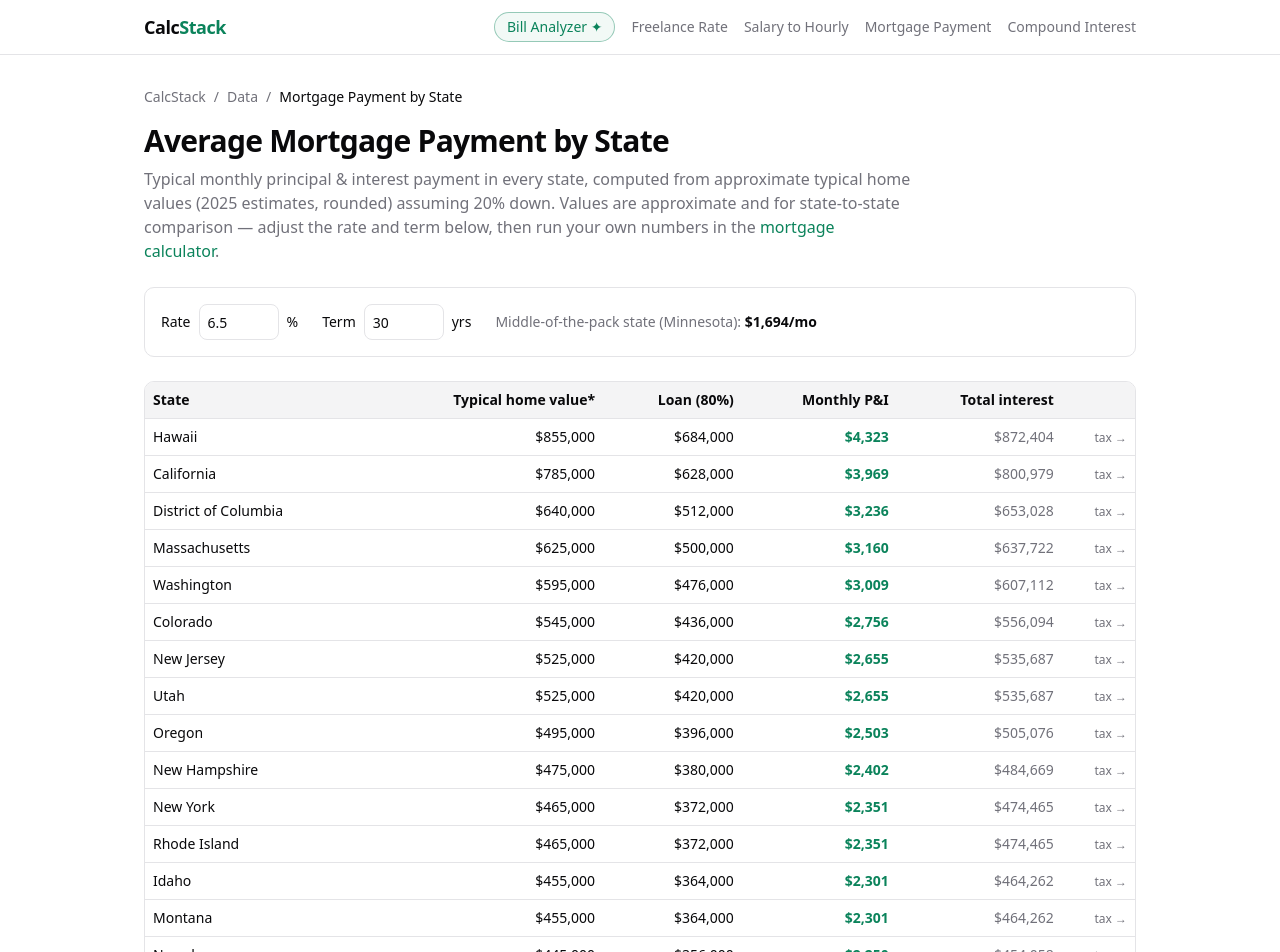
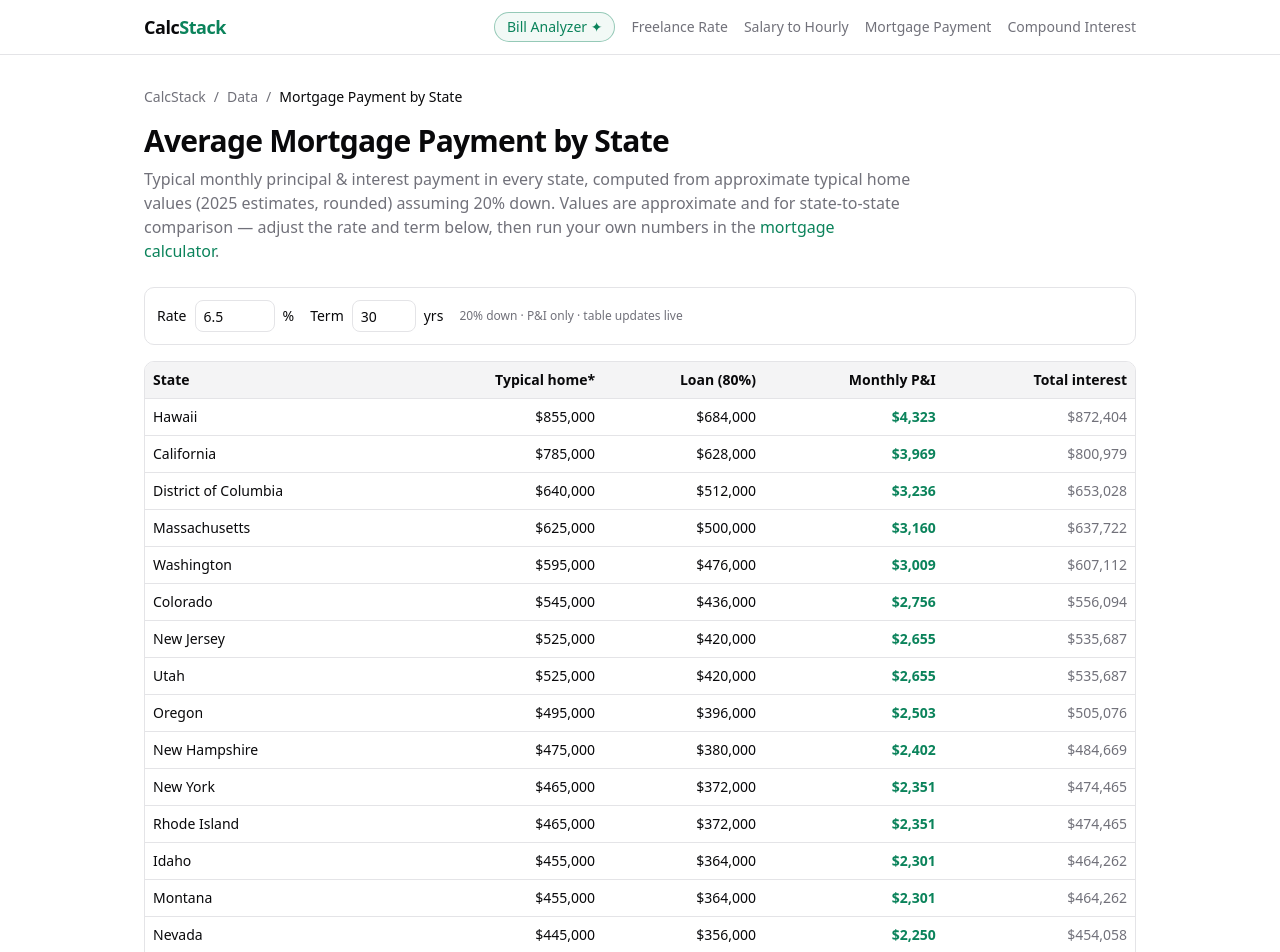
Before and after one commit to LIMENHelix/calcstack, a React (Vite) app: page /data/mortgage-payment-by-state in a window 1280 px wide. Shown: the top 952 px of the page. Built offline with nearby package versions, Linux system fonts and the light colour scheme.

Commit message:
Embeddable live data tables (mortgage-by-state, salary-by-job) with copy snippets on data pages

```diff
--- a/src/App.tsx
+++ b/src/App.tsx
@@ -6,12 +6,14 @@ import BillAnalyzer from './pages/BillAnalyzer'
 import DataMortgage from './pages/DataMortgage'
 import DataSalaries from './pages/DataSalaries'
 import EmbedPage from './pages/EmbedPage'
+import EmbedTablePage from './pages/EmbedTablePage'
 
 export default function App() {
   return (
     <Routes>
       {/* Bare widget route for iframes — no site chrome */}
       <Route path="/embed/:slug" element={<EmbedPage />} />
+      <Route path="/embed/table/:name" element={<EmbedTablePage />} />
       <Route
         path="*"
         element={
--- /dev/null
+++ b/src/components/MortgageTable.tsx
@@ -0,0 +1,59 @@
+import { useState } from 'react'
+import { HOME_VALUES } from '@/data/stats'
+import { monthlyPayment, usd } from '@/lib/calc'
+
+/** Interactive mortgage-by-state table — used on the data page AND the embed widget. */
+export function MortgageTable({ compact = false }: { compact?: boolean }) {
+  const [rate, setRate] = useState(6.5)
+  const [years, setYears] = useState(30)
+
+  const rows = HOME_VALUES.map((s) => {
+    const principal = s.value * 0.8
+    const pmt = monthlyPayment(principal, rate, years)
+    return { ...s, principal, pmt, interest: pmt * years * 12 - principal }
+  }).sort((a, b) => b.pmt - a.pmt)
+
+  return (
+    <div>
+      <div className="mb-4 flex flex-wrap items-center gap-4 rounded-lg border bg-card p-3">
+        <label className="flex items-center gap-2 text-sm">
+          Rate
+          <input type="number" step="0.1" value={rate} onChange={(e) => setRate(parseFloat(e.target.value) || 0)}
+            className="h-8 w-20 rounded-md border border-input bg-transparent px-2 text-sm" />
+          %
+        </label>
+        <label className="flex items-center gap-2 text-sm">
+          Term
+          <input type="number" value={years} onChange={(e) => setYears(parseFloat(e.target.value) || 30)}
+            className="h-8 w-16 rounded-md border border-input bg-transparent px-2 text-sm" />
+          yrs
+        </label>
+        <span className="text-xs text-muted-foreground">20% down · P&I only · table updates live</span>
+      </div>
+      <div className={`overflow-x-auto rounded-lg border ${compact ? 'max-h-[480px] overflow-y-auto' : ''}`}>
+        <table className="w-full text-sm">
+          <thead className="sticky top-0 bg-muted">
+            <tr>
+              <th className="p-2 text-left">State</th>
+              <th className="p-2 text-right">Typical home*</th>
+              {!compact && <th className="p-2 text-right">Loan (80%)</th>}
+              <th className="p-2 text-right">Monthly P&I</th>
+              {!compact && <th className="p-2 text-right">Total interest</th>}
+            </tr>
+          </thead>
+          <tbody>
+            {rows.map((r) => (
+              <tr key={r.slug} className="border-t hover:bg-muted/40">
+                <td className="p-2 font-medium">{r.state}</td>
+                <td className="p-2 text-right">{usd(r.value)}</td>
+                {!compact && <td className="p-2 text-right">{usd(r.principal)}</td>}
+                <td className="p-2 text-right font-semibold text-primary">{usd(r.pmt, 0)}</td>
+                {!compact && <td className="p-2 text-right text-muted-foreground">{usd(r.interest)}</td>}
+              </tr>
+            ))}
+          </tbody>
+        </table>
+      </div>
+    </div>
+  )
+}
--- /dev/null
+++ b/src/components/SalaryTable.tsx
@@ -0,0 +1,31 @@
+import { SALARIES } from '@/data/stats'
+import { usd } from '@/lib/calc'
+
+/** Salary-by-job table — used on the data page AND the embed widget. */
+export function SalaryTable({ compact = false }: { compact?: boolean }) {
+  const rows = [...SALARIES].sort((a, b) => b.pay - a.pay)
+  return (
+    <div className={`overflow-x-auto rounded-lg border ${compact ? 'max-h-[480px] overflow-y-auto' : ''}`}>
+      <table className="w-full text-sm">
+        <thead className="sticky top-0 bg-muted">
+          <tr>
+            <th className="p-2 text-left">Occupation</th>
+            <th className="p-2 text-right">Typical salary*</th>
+            <th className="p-2 text-right">≈ Hourly</th>
+            {!compact && <th className="p-2 text-right">≈ Monthly</th>}
+          </tr>
+        </thead>
+        <tbody>
+          {rows.map((r) => (
+            <tr key={r.job} className="border-t hover:bg-muted/40">
+              <td className="p-2 font-medium">{r.job}</td>
+              <td className="p-2 text-right font-semibold text-primary">{usd(r.pay)}</td>
+              <td className="p-2 text-right">{usd(r.pay / 2080, 2)}</td>
+              {!compact && <td className="p-2 text-right text-muted-foreground">{usd(r.pay / 12)}</td>}
+            </tr>
+          ))}
+        </tbody>
+      </table>
+    </div>
+  )
+}
--- a/src/pages/DataMortgage.tsx
+++ b/src/pages/DataMortgage.tsx
@@ -1,9 +1,9 @@
-import { useState } from 'react'
 import { Link } from 'react-router'
-import { HOME_VALUES, DATA_YEAR } from '@/data/stats'
-import { monthlyPayment, usd } from '@/lib/calc'
+import { DATA_YEAR } from '@/data/stats'
+import { MortgageTable } from '@/components/MortgageTable'
 import { Seo } from '@/components/Seo'
 import { AdSlot, AffiliateCard, DEFAULT_AFFILIATES } from '@/components/Monetization'
+import { EmbedSnippet } from '@/components/EmbedSnippet'
 
 const FAQ = [
   {
@@ -24,23 +24,12 @@ const FAQ = [
   },
 ]
 
-export default function MortgageByState() {
-  const [rate, setRate] = useState(6.5)
-  const [years, setYears] = useState(30)
-
-  const rows = HOME_VALUES.map((s) => {
-    const principal = s.value * 0.8
-    const pmt = monthlyPayment(principal, rate, years)
-    return { ...s, principal, pmt, interest: pmt * years * 12 - principal }
-  }).sort((a, b) => b.pmt - a.pmt)
-
-  const median = rows[Math.floor(rows.length / 2)]
-
+export default function DataMortgage() {
   return (
     <>
       <Seo
         title="Average Mortgage Payment by State (All 50 States + DC)"
-        description="Typical monthly mortgage payment for every US state, computed from approximate typical home values. Compare states, then calculate your own payment."
+        description="Typical monthly mortgage payment for every US state, computed from approximate typical home values. Adjust the rate and term — the table recalculates live."
       />
       <script
         type="application/ld+json"
@@ -69,58 +58,11 @@ export default function MortgageByState() {
         your own numbers in the <Link to="/calculators/mortgage-payment-calculator" className="text-primary underline-offset-4 hover:underline">mortgage calculator</Link>.
       </p>
 
-      <div className="mb-6 flex flex-wrap items-center gap-6 rounded-lg border bg-card p-4">
-        <label className="flex items-center gap-2 text-sm">
-          Rate
-          <input type="number" step="0.1" value={rate} onChange={(e) => setRate(parseFloat(e.target.value) || 0)}
-            className="h-9 w-20 rounded-md border border-input bg-transparent px-2 text-sm" />
-          %
-        </label>
-        <label className="flex items-center gap-2 text-sm">
-          Term
-          <input type="number" value={years} onChange={(e) => setYears(parseFloat(e.target.value) || 30)}
-            className="h-9 w-20 rounded-md border border-input bg-transparent px-2 text-sm" />
-          yrs
-        </label>
-        <p className="text-sm text-muted-foreground">
-          Middle-of-the-pack state ({median.state}): <strong className="text-foreground">{usd(median.pmt, 0)}/mo</strong>
-        </p>
-      </div>
-
-      <div className="overflow-x-auto rounded-lg border">
-        <table className="w-full text-sm">
-          <thead className="bg-muted">
-            <tr>
-              <th className="p-2 text-left">State</th>
-              <th className="p-2 text-right">Typical home value*</th>
-              <th className="p-2 text-right">Loan (80%)</th>
-              <th className="p-2 text-right">Monthly P&I</th>
-              <th className="p-2 text-right">Total interest</th>
-              <th className="p-2 text-right"></th>
-            </tr>
-          </thead>
-          <tbody>
-            {rows.map((r) => (
-              <tr key={r.slug} className="border-t hover:bg-muted/40">
-                <td className="p-2 font-medium">{r.state}</td>
-                <td className="p-2 text-right">{usd(r.value)}</td>
-                <td className="p-2 text-right">{usd(r.principal)}</td>
-                <td className="p-2 text-right font-semibold text-primary">{usd(r.pmt, 0)}</td>
-                <td className="p-2 text-right text-muted-foreground">{usd(r.interest)}</td>
-                <td className="p-2 text-right">
-                  <Link to={`/calculators/sales-tax-calculator-${r.slug}`} className="text-xs text-muted-foreground hover:text-primary">
-                    tax →
-                  </Link>
-                </td>
-              </tr>
-            ))}
-          </tbody>
-        </table>
-      </div>
+      <MortgageTable />
       <p className="mt-2 text-xs text-muted-foreground">
         * Approximate typical values ({DATA_YEAR}), rounded. Principal &amp; interest only — excludes
-        property tax, insurance, HOA, PMI. Sources of this type include public housing indices and
-        federal housing data; verify current numbers before making decisions.
+        property tax, insurance, HOA, PMI. Figures of this type derive from public housing indices
+        and federal housing data; verify current numbers before making decisions.
       </p>
 
       <AdSlot />
@@ -136,6 +78,7 @@ export default function MortgageByState() {
       </article>
 
       <AffiliateCard items={DEFAULT_AFFILIATES} />
+      <EmbedSnippet slug="table/mortgage-by-state" title="Average Mortgage Payment by State table" />
     </>
   )
 }
--- a/src/pages/DataSalaries.tsx
+++ b/src/pages/DataSalaries.tsx
@@ -1,8 +1,9 @@
 import { Link } from 'react-router'
-import { SALARIES, DATA_YEAR } from '@/data/stats'
-import { usd } from '@/lib/calc'
+import { DATA_YEAR } from '@/data/stats'
+import { SalaryTable } from '@/components/SalaryTable'
 import { Seo } from '@/components/Seo'
 import { AdSlot, AffiliateCard, DEFAULT_AFFILIATES } from '@/components/Monetization'
+import { EmbedSnippet } from '@/components/EmbedSnippet'
 
 const FAQ = [
   {
@@ -24,7 +25,6 @@ const FAQ = [
 ]
 
 export default function SalaryByJob() {
-  const rows = [...SALARIES].sort((a, b) => b.pay - a.pay)
   return (
     <>
       <Seo
@@ -60,28 +60,7 @@ export default function SalaryByJob() {
         <Link to="/calculators/freelance-rate-calculator" className="text-primary underline-offset-4 hover:underline">freelance rate calculator</Link>.
       </p>
 
-      <div className="overflow-x-auto rounded-lg border">
-        <table className="w-full text-sm">
-          <thead className="bg-muted">
-            <tr>
-              <th className="p-2 text-left">Occupation</th>
-              <th className="p-2 text-right">Typical salary*</th>
-              <th className="p-2 text-right">≈ Hourly</th>
-              <th className="p-2 text-right">≈ Monthly</th>
-            </tr>
-          </thead>
-          <tbody>
-            {rows.map((r) => (
-              <tr key={r.job} className="border-t hover:bg-muted/40">
-                <td className="p-2 font-medium">{r.job}</td>
-                <td className="p-2 text-right font-semibold text-primary">{usd(r.pay)}</td>
-                <td className="p-2 text-right">{usd(r.pay / 2080, 2)}</td>
-                <td className="p-2 text-right text-muted-foreground">{usd(r.pay / 12)}</td>
-              </tr>
-            ))}
-          </tbody>
-        </table>
-      </div>
+      <SalaryTable />
       <p className="mt-2 text-xs text-muted-foreground">
         * Rounded median figures (~{DATA_YEAR}), gross pay before taxes. Hourly assumes 2,080
         hours/year. Verify with current wage data before negotiations.
@@ -100,6 +79,7 @@ export default function SalaryByJob() {
       </article>
 
       <AffiliateCard items={DEFAULT_AFFILIATES} />
+      <EmbedSnippet slug="table/salary-by-job" title="Average Salary by Job table" />
     </>
   )
 }
--- /dev/null
+++ b/src/pages/EmbedTablePage.tsx
@@ -0,0 +1,47 @@
+import { useParams } from 'react-router'
+import { MortgageTable } from '@/components/MortgageTable'
+import { SalaryTable } from '@/components/SalaryTable'
+
+const SITE = 'https://calcstack-eight.vercel.app'
+
+const TABLES: Record<string, { title: string; path: string; El: () => React.ReactElement }> = {
+  'mortgage-by-state': {
+    title: 'Average Mortgage Payment by State',
+    path: '/data/mortgage-payment-by-state',
+    El: () => <MortgageTable compact />,
+  },
+  'salary-by-job': {
+    title: 'Average Salary by Job',
+    path: '/data/average-salary-by-job',
+    El: () => <SalaryTable compact />,
+  },
+}
+
+/** Embeddable live data table — the backlink magnet version of our data pages. */
+export default function EmbedTablePage() {
+  const { name } = useParams()
+  const t = name ? TABLES[name] : undefined
+  if (!t) return <div className="p-6 text-sm">Unknown table.</div>
+
+  return (
+    <div className="min-h-screen bg-white p-3 text-slate-900">
+      <div className="rounded-xl border border-slate-200 shadow-sm">
+        <div className="border-b border-slate-100 px-4 py-3">
+          <a href={`${SITE}${t.path}`} target="_blank" rel="noopener"
+            className="text-sm font-semibold text-emerald-800 hover:underline">
+            {t.title}
+          </a>
+        </div>
+        <div className="p-3">
+          <t.El />
+        </div>
+        <div className="border-t border-slate-100 px-4 py-2 text-right">
+          <a href={`${SITE}${t.path}`} target="_blank" rel="noopener"
+            className="text-xs text-slate-400 hover:text-emerald-800">
+            Live data by CalcStack — free calculators
+          </a>
+        </div>
+      </div>
+    </div>
+  )
+}
```
